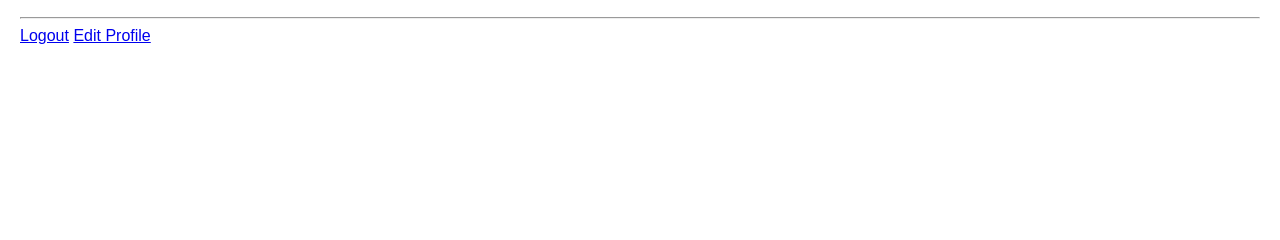
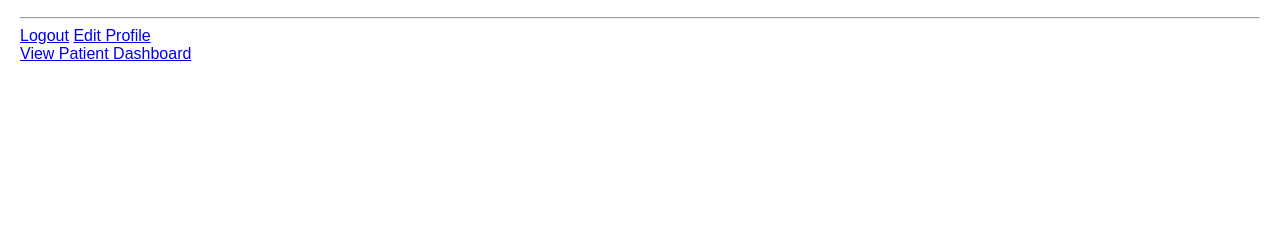
Before and after one commit to Youssef11gaber10/Django-Clinic-Appointment-System, a Django app: page /accounts/profile/ in a window 1280 px wide. Shown: the part 461-701 px from the top of the page. Run offline with Django 5.2, Linux system fonts and the light colour scheme; the visitor is signed in with stand-in values (Sample User, id 1); parts of the project's set-up code (start-up, migrations or seed data) failed here and were passed over.

Commit message:
add link to dashboards

```diff
--- a/accounts/templates/registration/profile.html
+++ b/accounts/templates/registration/profile.html
@@ -55,5 +55,14 @@
     <hr />
     <a href="{% url 'logout' %}">Logout</a>
     <a href="{% url 'edit_profile' %}">Edit Profile</a>
+    <div class="dashboard-links">
+    {% if user.role == 'patient' %}
+        <a href="{% url 'patient_dashboard' %}" class="btn btn-primary">View Patient Dashboard</a>
+    {% elif user.role == 'doctor' %}
+        <a href="{% url 'doctor_dashboard' %}" class="btn btn-primary">View Doctor Dashboard</a>
+    {% elif user.role == 'admin' %}
+        <a href="{% url 'user_list' %}" class="btn btn-primary">View Users</a>
+    {% endif %}
+</div>
   </body>
 </html>
```
